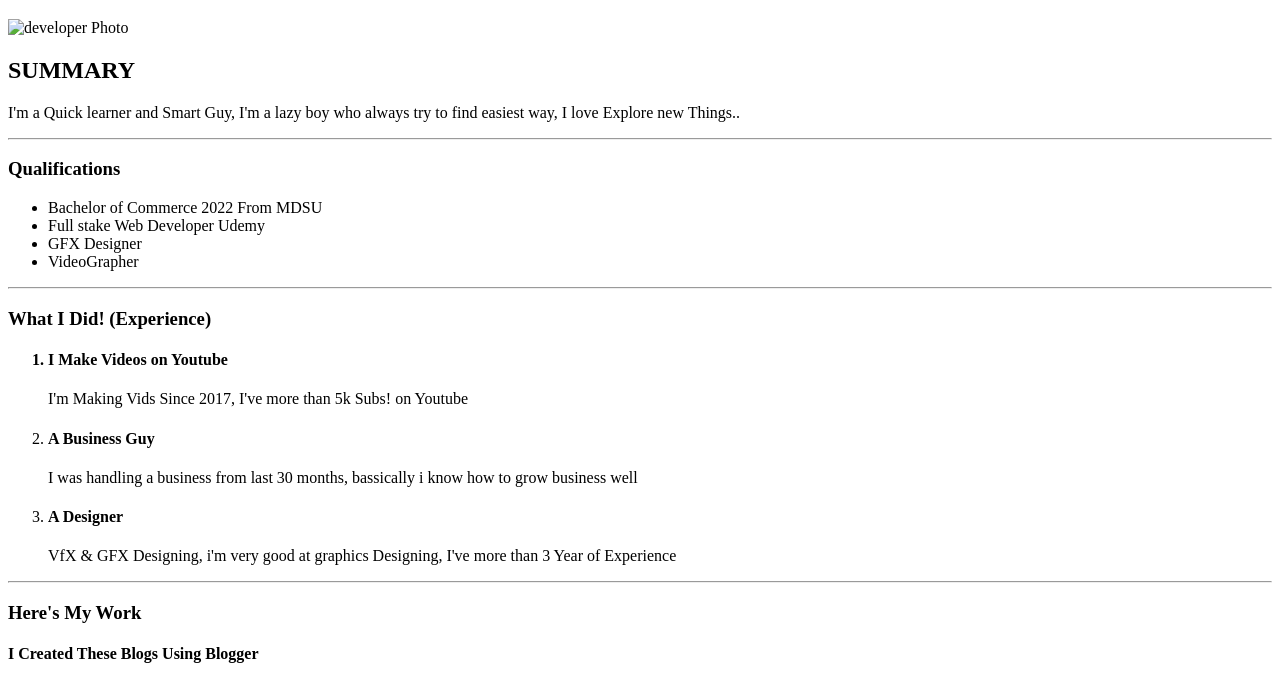
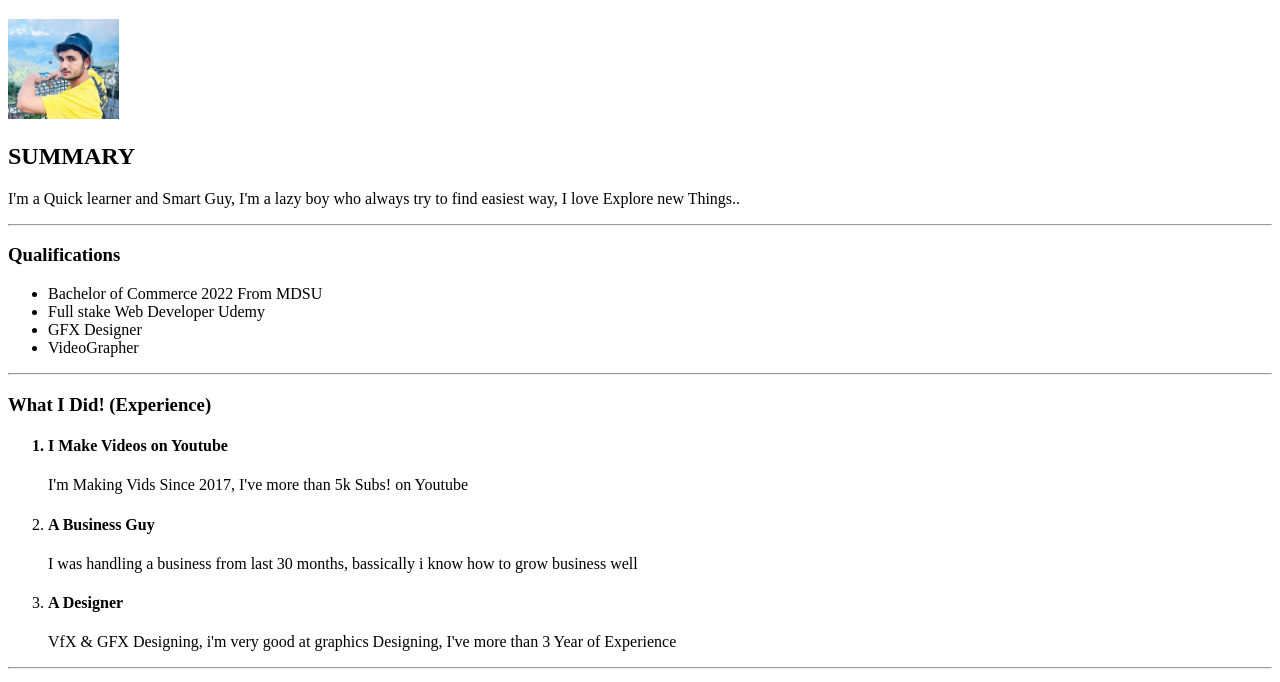
Before and after one commit to tusharthexD/html.capstone, a plain HTML site: page index.html in a window 1280 px wide. Shown: the part 87-769 px from the top of the page. Drawn offline with Linux system fonts and the light colour scheme.

Commit message:
index.html

```diff
--- a/index.html
+++ b/index.html
@@ -1,7 +1,7 @@
 <!DOCTYPE html>
 <Head>My Resume</Head>
 <H1>Tushar Here</H1>
-<img src="\profile.png" height="100" alt="developer Photo">
+<img src="\Capstone\profile.png" height="100" alt="developer Photo">
 <h2>SUMMARY</h2>
 <P>I'm a Quick learner and Smart Guy, I'm a lazy boy who always try to find easiest way, I love Explore new Things.. </P><hr />
 <H3>Qualifications</H3>
```
